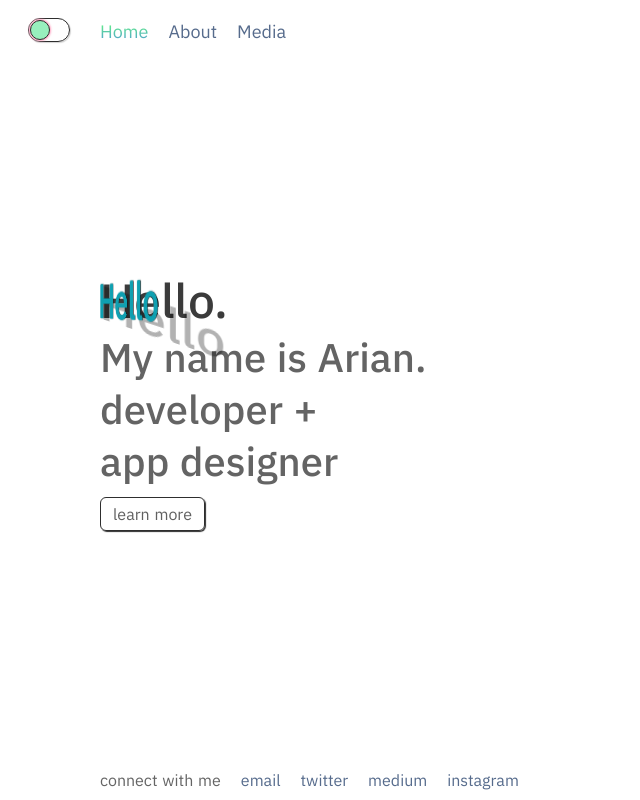
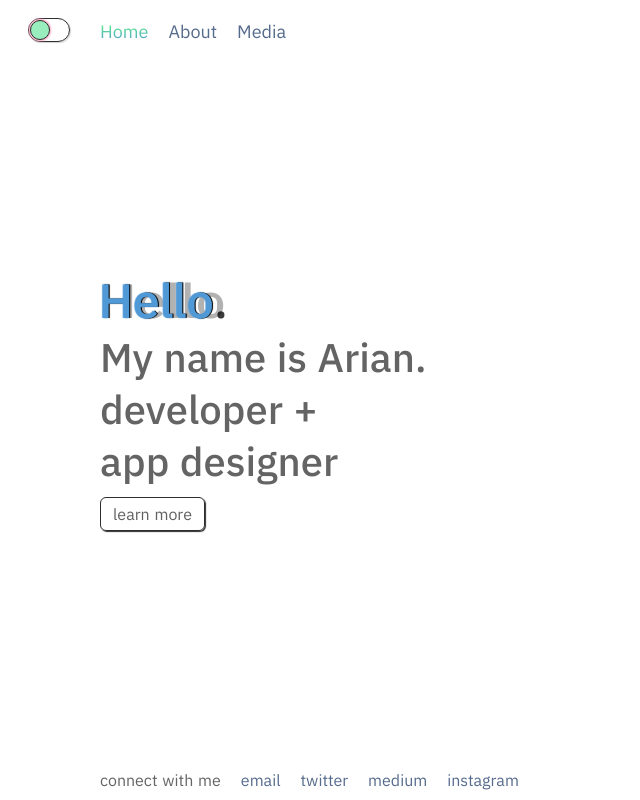
Before and after one commit to syw123456/arian2019-blog-master, a Nuxt app: page / in a window 1280 px wide. Shown: the top 800 px of the page, without its empty margins (0-640 px from the left). Built offline with nearby package versions, Linux system fonts and the light colour scheme.

Commit message:
update myself

```diff
--- a/pages/index.vue
+++ b/pages/index.vue
@@ -33,27 +33,22 @@ h1:before,h1:after{
   left: -1px;
   content: attr(data-text);
   -webkit-transform-origin: left top;
-  -moz-transform-origin: left top;
-  -ms-transform-origin: left top;
   transform-origin: left top;
-  -webkit-transition: all ease-out 0.3s;
-  -moz-transition: all ease-out 0.3s;
-  -ms-transition: all ease-out 0.3s;
   transition: all ease-out 0.3s;
 }
 h1:before{
   color: rgba(0,0,0,0.3);
   -webkit-transform: scale(1.1,1) skew(0,20deg);
-  -moz-transform: scale(1.1,1) skew(0,20deg);
-  -ms-transform: scale(1.1,1) skew(0,20deg);
-  transform: scale(1.1,1) skew(0,20deg);
+  transform: scale(1.1,1) skew(0,0deg);
+  -moz-transform:scale(1.1,1) skew(0,0deg);
+  -ms-transform:scale(1.1,1) skew(0,0deg);
 }
 h1:after{
-  color: #0fa0b1;
+  color: #5099d7;
   -webkit-transform: rotateY(-40deg);
-  -moz-transform: rotateY(-40deg);
-  -ms-transform: rotateY(-40deg);
-  transform: rotateY(-40deg);
-  text-shadow: -1px 0 1px #0fa0b1, 1px 0 1px rgba(0,0,0,0.8);
+  transform: rotateY(0deg);
+  -moz-transform:rotateY(0deg);
+  -ms-transform:rotateY(0deg);
+  text-shadow: -1px 0 1px #5099d7, 1px 0 1px rgba(0,0,0,0.8);
 }
 </style>
```
